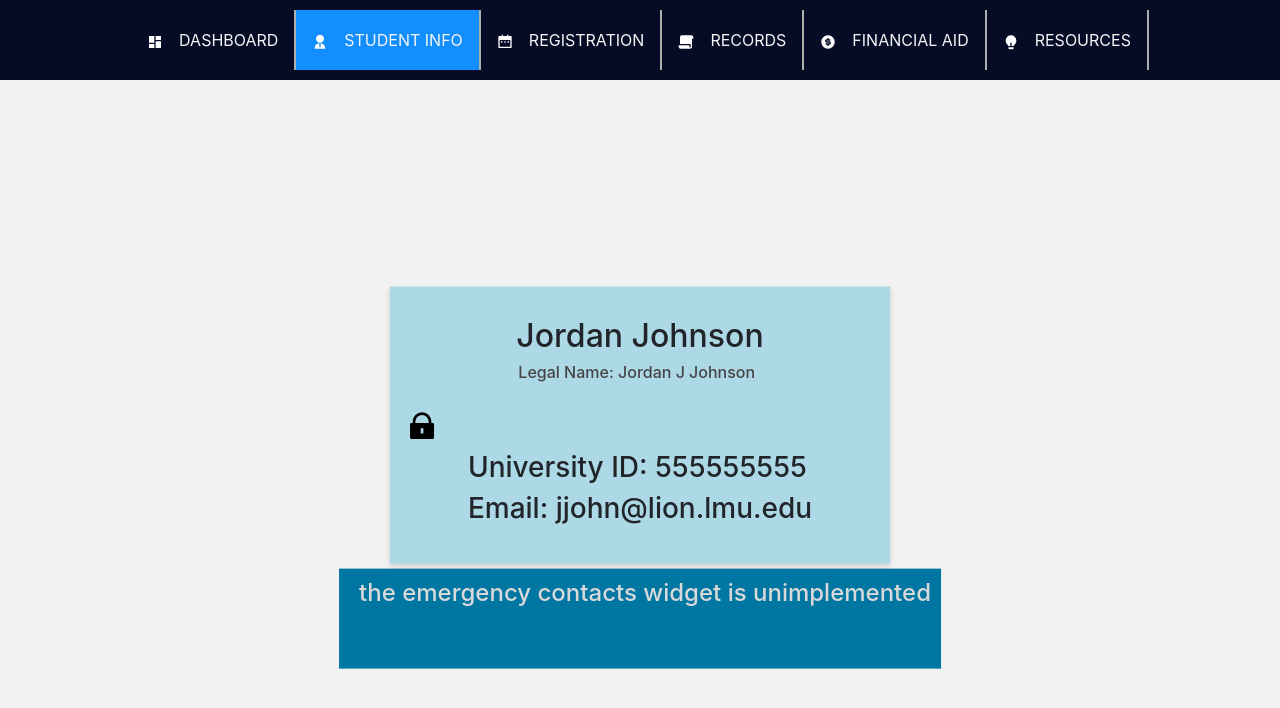
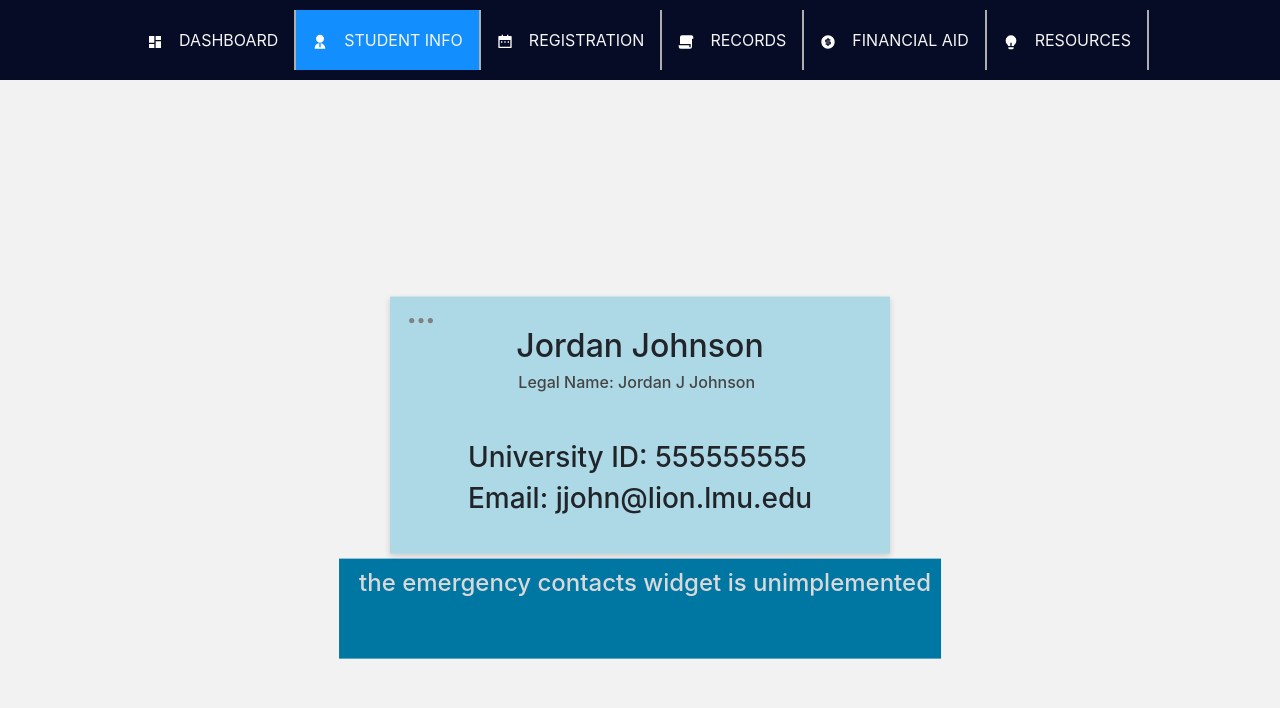
Before and after one commit to TyniTay/Prowlers, a React (Create React App) app: page /student-info in a window 1280 px wide. Shown: the top 708 px of the page. Built offline with nearby package versions, Linux system fonts and the light colour scheme; the HTML template or start-up script is replaced by a standard one.

Commit message:
redesigned student info buttons

```diff
--- a/src/Components/Pages/StudentInfo/StudentInfo.css
+++ b/src/Components/Pages/StudentInfo/StudentInfo.css
@@ -36,28 +36,46 @@
   transition: 0ms;
 }
 
-.updateButton {
+.submitButton {
+  background-color: #dcffd1;
+  box-shadow: 0px 2px 6px #12192f3b;
+  border: none;
+  color: #6d6d6d;
+  text-align: center;
+  text-decoration: none;
+  font-size: 14px;
+  border-radius: 2px;
+  padding: 10px 24px;
+  margin: 15px;
+}
+
+.submitButton:hover {
+  background-color: #69d171;
+  color: green;
+}
+
+.editButton {
+  color: grey;
   border: none;
   background: none;
   outline: none;
   position: absolute;
-  bottom: 115px;
-  left: 16px;
-  padding: 0px 5px 7px 0px;
+  top: 8px;
+  left: 15px;
+}
+
+.editButton:hover {
+  color: white;
 }
 
 .cancelButton {
+  color: grey;
   border: none;
   background: none;
   outline: none;
   position: absolute;
-  top: 16px;
-  right: 16px;
-  padding: 0px 5px 7px 0px;
-}
-
-.updateButton:hover {
-  color: blue;
+  top: 10px;
+  left: 10px;
 }
 
 .cancelButton:hover {
@@ -65,7 +83,7 @@
 }
 
 .studentName {
-  padding: 30px;
+  padding: 30px 30px 10px 30px;
 }
 
 .emailAndID {
@@ -91,8 +109,10 @@
 
 .alert {
   color: red;
+  padding-bottom: 5px;
 }
 
 .confirmation {
   color: green;
+  padding-bottom: 5px;
 }
--- a/src/Components/Pages/StudentInfo/StudentInfo.js
+++ b/src/Components/Pages/StudentInfo/StudentInfo.js
@@ -118,10 +118,10 @@ const StudentInfo = () => {
                     </form>
                     {passwordForm("changePasswordID", "change password", setChangeEntry)}
                     {passwordForm("confirmPasswordID", "confirm password", setConfirmEntry)}
-                    <a href="https://lmutpg.lmu.edu/C20995_tsa/web/login.jsp" target="_blank">
-                        <button className="button"> View </button>
-                    </a>
                     <h4 className = {messageType}>{passwordMessage}</h4>
+
+                    <button className="submitButton" onClick={handleConfirmInfo}> Submit </button>
+
                     {emailAndID("emailAndID disclaimerBelow")}
                     <h6 className="updateDisclaimer" style={{color: '#454545', textIndent: '2px'}}>
                         Contact administration to update your email and legal name
@@ -131,11 +131,7 @@ const StudentInfo = () => {
                             <RiIcons.RiCloseFill/>
                         </button>
                     </IconContext.Provider>
-                    <IconContext.Provider value={{size: '2em'}}>
-                        <button className = "updateButton" onClick={handleConfirmInfo}>
-                            <RiIcons.RiLockUnlockFill/>
-                        </button>
-                    </IconContext.Provider>
+
                 </div>
                 <div className="contacts">
                     <h4 style={{padding: "10px 10px 10px 20px", color: "#d9d9d9"}}>
@@ -154,8 +150,8 @@ const StudentInfo = () => {
                 </div>
                     {emailAndID("emailAndID")}
                 <IconContext.Provider value={{size: '2em'}}>
-                    <button className = "updateButton" onClick={handleUpdateInfo}>
-                        <RiIcons.RiLockFill/>
+                    <button className = "editButton" onClick={handleUpdateInfo}>
+                        <RiIcons.RiMoreFill/>
                     </button>
                 </IconContext.Provider>
             </div>
```
